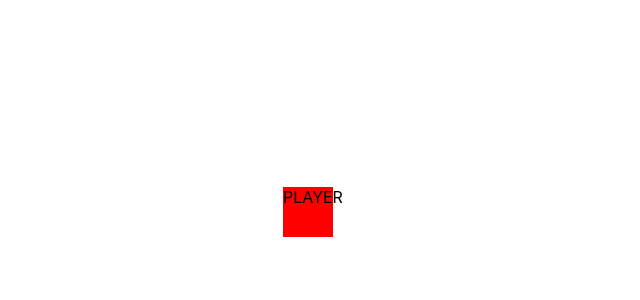
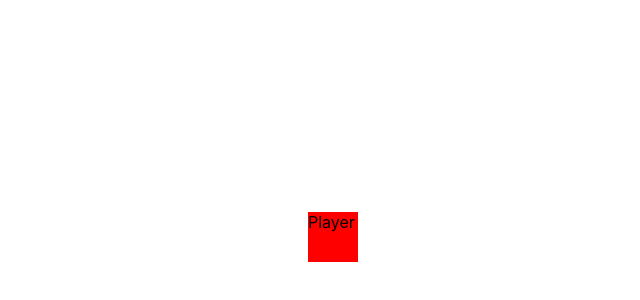
Before and after one commit to J-Neuwford/museum-explorer, a React (Create React App) app: page / in a window 1280 px wide. Shown: the part 188-488 px from the top of the page, without its empty margins (332-972 px from the left). Built offline with nearby package versions, Linux system fonts and the light colour scheme.

Commit message:
added player movement

```diff
--- a/src/App.js
+++ b/src/App.js
@@ -1,4 +1,3 @@
-import logo from './logo.svg';
 import './App.css';
 import Player from './Components/Player/Player'
 
--- a/src/Components/Player/Player.jsx
+++ b/src/Components/Player/Player.jsx
@@ -1,8 +1,74 @@
+import React, { useState, useEffect } from 'react';
 import './Player.css';
 
-const Player = () => {
-return (
-  <div className="player"> PLAYER </div>
-)
-}
+const Player = (props) => {
+  const [playerPosition, setPlayerPosition] = useState({x: 0, y: 0})
+  const [pressedKeys, setPressedKeys] = useState([]);
+  const moveSpeed = 5;
+
+  const handleKeyDown = (event) => {
+    const key = event.key.toLowerCase();
+    if (!pressedKeys.includes(key)) {
+      setPressedKeys((prevKeys) => [...prevKeys, key]);
+    }
+  };
+
+  const handleKeyUp = (event) => {
+    const key = event.key.toLowerCase();
+    setPressedKeys((prevKeys) => prevKeys.filter((k) => k !== key));
+  };
+
+  useEffect(() => {
+    window.addEventListener('keydown', handleKeyDown);
+    window.addEventListener('keyup', handleKeyUp);
+
+    return () => {
+      window.removeEventListener('keydown', handleKeyDown);
+      window.removeEventListener('keyup', handleKeyUp);
+    };
+  }, []);
+
+  useEffect(() => {
+    let animationFrameId = null;
+    let x = playerPosition.x;
+    let y = playerPosition.y;
+
+    const movePlayer = () => {
+      if (pressedKeys.includes('w')) {
+        y -= moveSpeed;
+      }
+      if (pressedKeys.includes('a')) {
+        x -= moveSpeed;
+      }
+      if (pressedKeys.includes('s')) {
+        y += moveSpeed;
+      }
+      if (pressedKeys.includes('d')) {
+        x += moveSpeed;
+      }
+      setPlayerPosition({ x: x, y: y });
+      animationFrameId = requestAnimationFrame(movePlayer);
+    };
+
+    if (pressedKeys.length > 0) {
+      animationFrameId = requestAnimationFrame(movePlayer);
+    }
+
+    return () => {
+      cancelAnimationFrame(animationFrameId);
+    };
+  }, [pressedKeys]);
+
+  return (
+    <div
+      className="player"
+      style={{
+        transform: `translate(${playerPosition.x}px, ${playerPosition.y}px)`,
+      }}
+    >
+      Player
+    </div>
+  );
+};
+
 export default Player;
```
